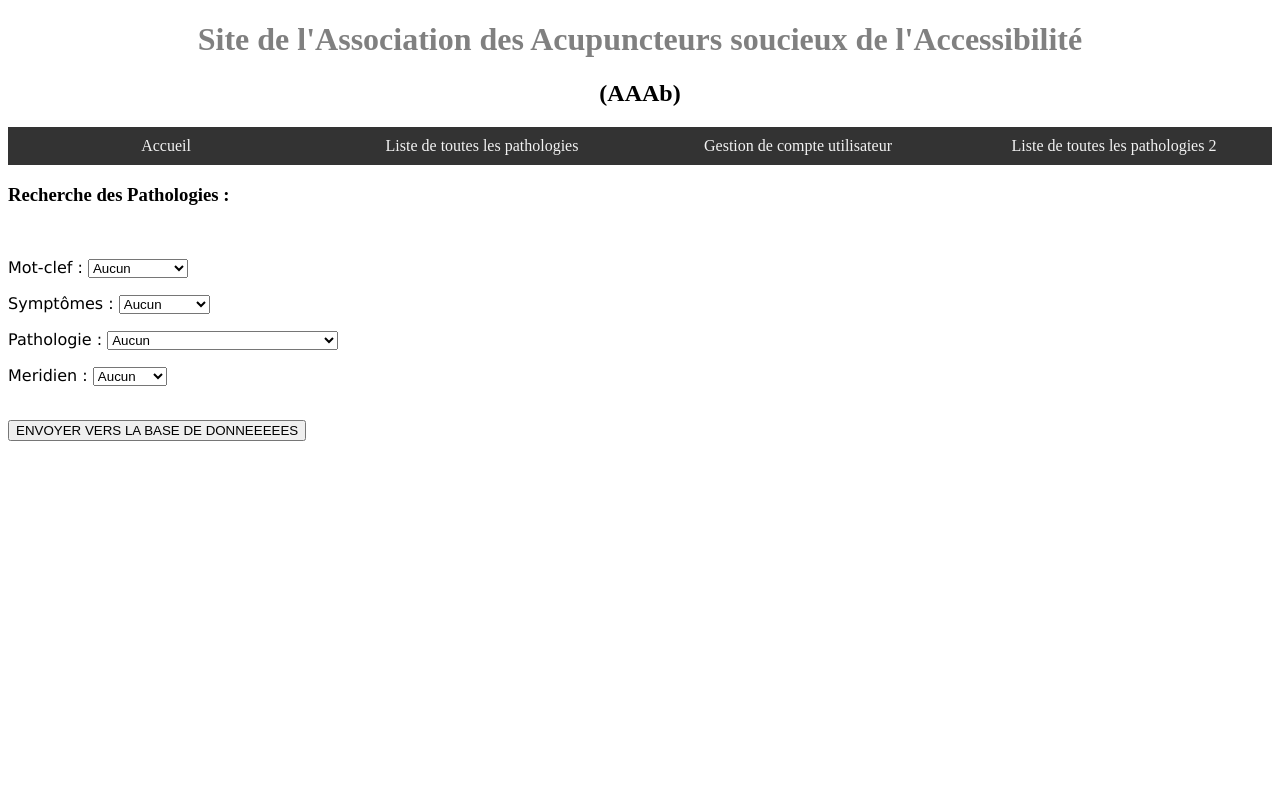
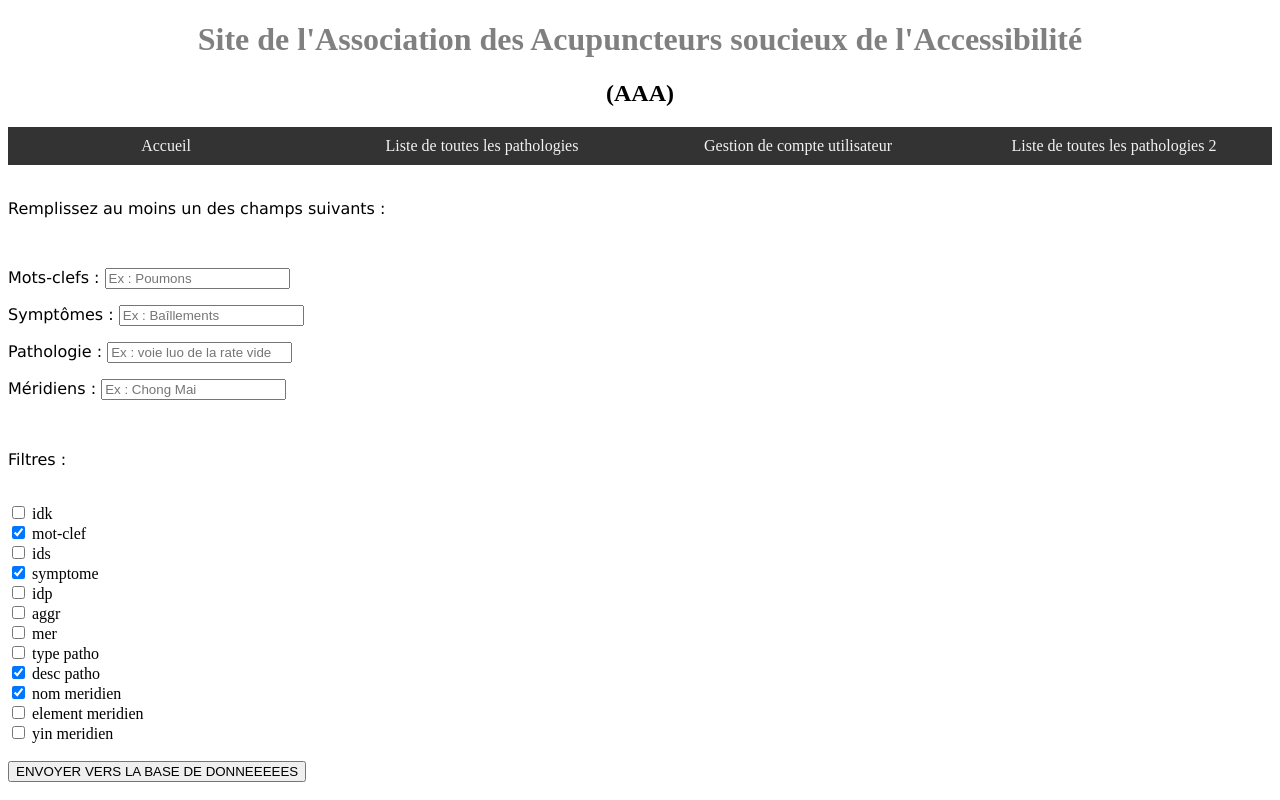
Before and after one commit to tom-test1/TLI, a PHP site: page /page1.html in a window 1280 px wide. Run offline with PHP 8.4, Linux system fonts and the light colour scheme.

Commit message:
update checkbox + param

```diff
--- a/page1.html
+++ b/page1.html
@@ -14,11 +14,11 @@
 
 <h1>Site de l'Association des Acupuncteurs soucieux de l'Accessibilité</h1>
 
-<h2>(AAAb)</h2>
+<h2>(AAA)</h2>
 
 <div class="menuDuHaut">
 
-    <a href=./index.html>Accueil</a>
+  <a href=./index.html>Accueil</a>
 
     <a href=./page1.html>Liste de toutes les pathologies</a>
 
@@ -28,75 +28,71 @@
 
 </div>
 
-<h3>Recherche des Pathologies : </h3>
-</br>
+
 
 <form action="./lancerScript.php">
 
-    <p>
-        Mot-clef :
-        <select name="mot_clef">
-            <option value="none" selected>Aucun</option>
-            <option value="aisselle">aisselle</option>
-            <option value="anxiété">anxiété</option>
-            <option value="auriculaire">auriculaire</option>
-            <option value="borborygmes">borborygmes</option>
-            <option value="cervicalgie">cervicalgie</option>
-        </select>
+
+    </br>
+    <p> Remplissez au moins un des champs suivants :</p>
+    <br>
+
+    <p>Mots-clefs :
+        <input type="text" placeholder="Ex : Poumons" id="mot_clef" name="mot_clef">
     </p>
 
-    <p>
-        Symptômes :
-        <select name="symptome">
-            <option value="none" selected>Aucun</option>
-            <option value="asthenie">Asthénie</option>
-            <option value="baillements">Bâillements</option>
-            <option value="cardialgie">Cardialgie</option>
-            <option value="coliques">Coliques</option>
-            <option value="cystite">Cystite</option>
-        </select>
+    <p>Symptômes :
+        <input type="text" placeholder="Ex : Baîllements" id="symptome" name="symptome">
     </p>
 
-    <p>
-        Pathologie :
-        <select name ="patho">
-            <option value="none" selected>Aucun</option>
-            <optgroup label="P">
-                <option value="me">méridien du poumon externe</option>
-                <option value="mi">méridien du poumon interne</option>
-                <option value="p">méridien du poumon externe</option>
-                <option value="v">méridien du poumon interne</option>
-            </optgroup>
-            <optgroup label="GI">
-                <option value="me">méridien du gros intestin externe</option>
-                <option value="mi">méridien du gros intestin interne</option>
-            </optgroup>
-            <optgroup label="E">
-                <option value="lp">voie luo de l'estomac pleine</option>
-                <option value="lv">voie luo de l'estomac vide</option>
-            </optgroup>
-            <optgroup label="te">
-                <option value="tfpc">zang rate plein et chaud</option>
-                <option value="tfvf">zang rate vide et froid</option>
-            </optgroup>
-        </select>
+    <p>Pathologie :
+    <input type="text" placeholder="Ex : voie luo de la rate vide" id="patho" name="patho">
     </p>
 
-
-    <p>
-        Meridien :
-        <select name="meridien">
-            <option value="none" selected>Aucun</option>
-            <option value="coeur">Coeur</option>
-            <option value="estomac">Estomac</option>
-            <option value="rein">Rein</option>
-        </select>
+    <p>Méridiens :
+        <input type="text" placeholder="Ex : Chong Mai" id="meridien" name="meridien">
     </p>
 
+    </br>
+    <p> Filtres :</p>
+    <br>
 
+    <input type="checkbox" id="keywords_idk" name="keywords_idk" value="true">
+    <label for="keywords_idk"> idk </label><br>
 
+    <input type="checkbox" id="keywords_name" name="keywords_name" value="true" checked>
+    <label for="keywords_name"> mot-clef </label><br>
 
-    </br>
+    <input type="checkbox" id="keySympt_ids" name="keySympt_ids" value="true">
+    <label for="keySympt_ids"> ids </label><br>
+
+    <input type="checkbox" id="symptome_desc" name="symptome_desc" value="true" checked>
+    <label for="symptome_desc"> symptome </label><br>
+
+    <input type="checkbox" id="symptPatho_idp" name="symptPatho_idp" value="true">
+    <label for="symptPatho_idp"> idp </label><br>
+
+    <input type="checkbox" id="symptPatho_aggr" name="symptPatho_aggr" value="true">
+    <label for="symptPatho_aggr"> aggr </label><br>
+
+    <input type="checkbox" id="patho_mer" name="patho_mer" value="true">
+    <label for="patho_mer"> mer </label><br>
+
+    <input type="checkbox" id="patho_type" name="patho_type" value="true">
+    <label for="patho_type"> type patho </label><br>
+
+    <input type="checkbox" id="patho_desc" name="patho_desc" value="true" checked>
+    <label for="patho_desc"> desc patho </label><br>
+
+    <input type="checkbox" id="meridien_nom" name="meridien_nom" value="true" checked>
+    <label for="meridien_nom"> nom meridien</label><br>
+
+    <input type="checkbox" id="meridien_element" name="meridien_element" value="true">
+    <label for="meridien_element"> element meridien </label><br>
+
+    <input type="checkbox" id="meridien_yin" name="meridien_yin" value="true">
+    <label for="meridien_yin"> yin meridien </label><br>
+    <br>
 
     <input type="submit" value="ENVOYER VERS LA BASE DE DONNEEEEES">
 
@@ -105,3 +101,5 @@
 
 </body>
 </html>
+
+<!DOCTYPE html>
```
Also changed, not shown: lancerScript.php (+60 -3 lines), page3.html (+57 -23 lines).
